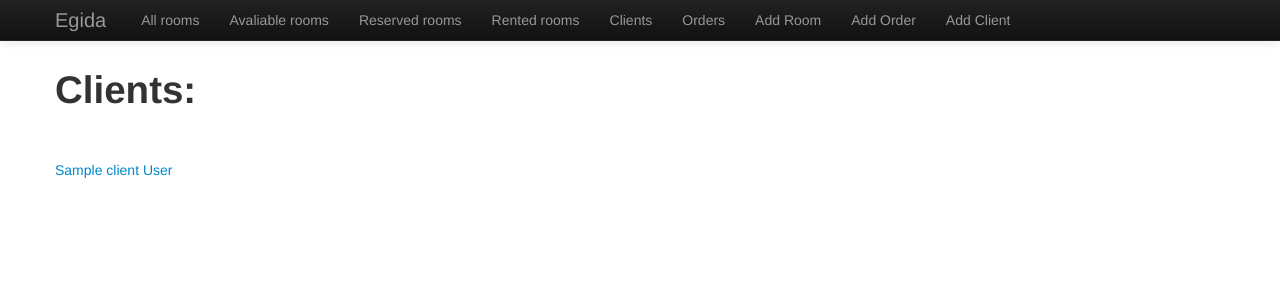
After one commit to Adynatos/egida, a Flask app: page /all_clients in a window 1280 px wide. The commit adds this page. Shown: the top 300 px of the page. Run offline with Flask 2, Linux system fonts and the light colour scheme; tables that the repository leaves empty hold one stand-in row (values such as "Sample post"); some libraries are stand-ins or nearby versions.

Commit message:
Added viewing all clients and all orders. Added checking for existing client when adding order. View shows more reasonable info.

```diff
--- a/app/models.py
+++ b/app/models.py
@@ -77,6 +77,10 @@ class Order(db.Model):
     client_id = db.Column(db.Integer, db.ForeignKey('client.id'))
     cost = db.Column(db.Integer)
     is_paid = db.Column(db.Boolean)
+
+    @property
+    def client_name(self):
+        return self.client.surname
 
 class Client(db.Model):
     __tablename__ = 'client'
--- a/app/templates/base.html
+++ b/app/templates/base.html
@@ -58,6 +58,8 @@
               <li><a href="{{url_for('avaliable_rooms')}}">Avaliable rooms</a></li>
               <li><a href="{{url_for('reserved_rooms')}}">Reserved rooms</a></li>
               <li><a href="{{url_for('rented_rooms')}}">Rented rooms</a></li>
+              <li><a href="{{url_for('all_clients')}}">Clients</a></li>
+              <li><a href="{{url_for('all_orders')}}">Orders</a></li>
               <li><a href="{{url_for('new_room')}}">Add Room</a></li>
               <li><a href="{{url_for('new_order')}}">Add Order</a></li>
               <li><a href="{{url_for('new_client')}}">Add Client</a></li>
--- /dev/null
+++ b/app/templates/list_clients.html
@@ -0,0 +1,14 @@
+{% extends "base.html" %}
+{% block content %}
+
+<h1>Clients:</h1>
+      <br><br>
+
+      {% for client in clients %}
+      <a href={{ url_for('view_client', client_id=client.id) }}>{{client.name}} {{client.surname}}</a>
+      </p>
+      <br>
+      {% endfor %}
+
+
+{% endblock content %}
--- a/app/templates/view_order.html
+++ b/app/templates/view_order.html
@@ -1,8 +1,8 @@
 {% extends "base.html" %}
 {% block content %}
 
-<p><a href={{ url_for('view_client', client_id=client.id) }}>{{client.name}} {{client.surname}}</a><p>
-<p><a href={{ url_for('view_room', room_id=room_rental.room_id) }}>Link to room description</a><p>
+<p>Order with: <a href={{ url_for('view_client', client_id=client.id) }}>{{client.name}} {{client.surname}}</a><p>
+<p><a href={{ url_for('view_room', room_id=room_rental.room_id) }}>Room description</a><p>
 <p>Room rented from: {{ room_rental.date_start }}</p>
 <p>Room rented until: {{ room_rental.date_end }}</p>
 <p>Features:<br>
--- a/app/views.py
+++ b/app/views.py
@@ -13,6 +13,16 @@ from config import MAX_SEARCH_RESULTS
 def all_rooms():
     rooms = Room.query.all()
     return render_template('list_rooms.html', rooms=rooms, keyword='All')
+
+@app.route('/all_clients')
+def all_clients():
+    clients = Client.query.all()
+    return render_template('list_clients.html', clients=clients)
+
+@app.route('/all_orders')
+def all_orders():
+    orders = Order.query.all()
+    return render_template('list_orders.html', orders=orders)
 
 @app.route('/avaliable_rooms')
 def avaliable_rooms():
@@ -89,6 +99,8 @@ def new_order():
         date_end = datetime.utcnow()
         room = Room.query.filter_by(number=form.room.data).first()
         client = Client.query.filter_by(surname=form.client.data).first()
+        if client is None:
+            return 'no such client'
         room_rental = Room_rental(room=room,client=client,
                                   date_start=date_start,date_end=date_end)
         order = Order(room_rental=room_rental, client=client,
```
Also changed, not shown: app/templates/list_orders.html (added, +15 -0 lines), dummy_data.py (added, +22 -0 lines).
